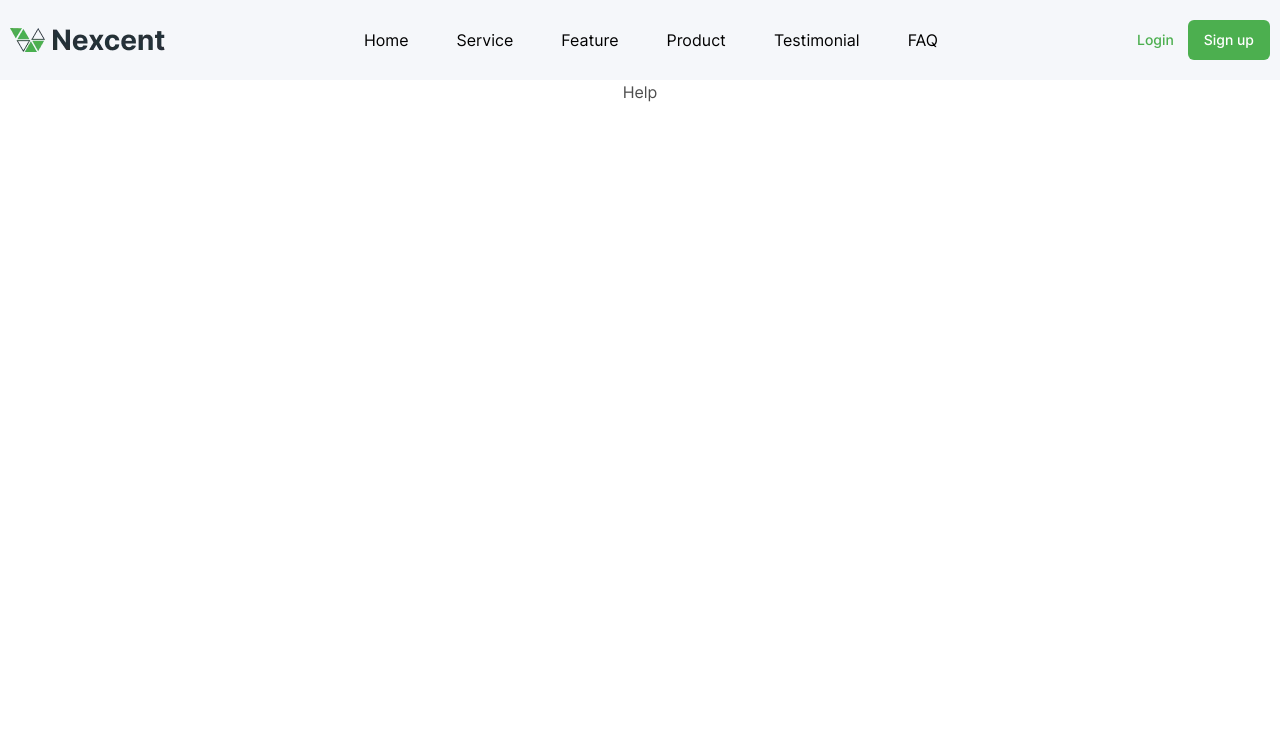
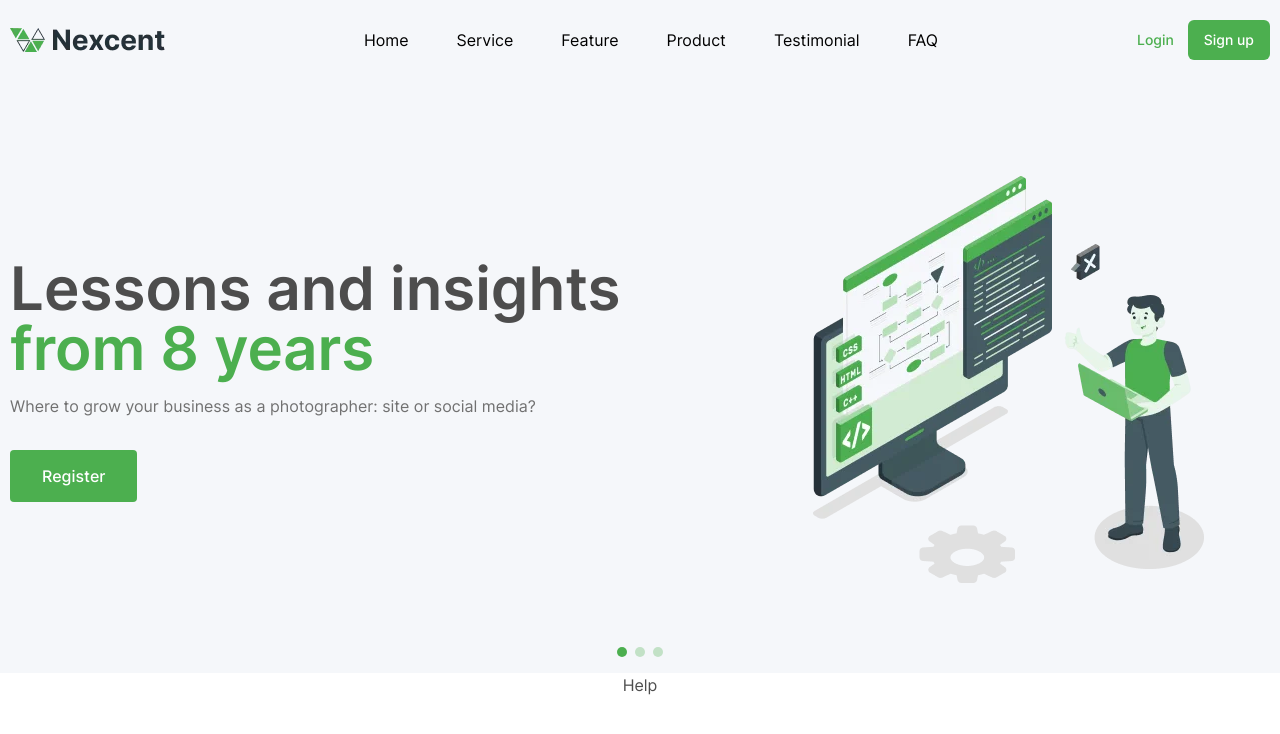
Before and after one commit to hhznmrnayeri/landingReact1, a React (Create React App) app: page / in a window 1280 px wide. Shown: the top 734 px of the page. Built offline with nearby package versions, Linux system fonts and the light colour scheme.

Commit message:
add main component to app

```diff
--- a/src/components/Header/Main.js
+++ b/src/components/Header/Main.js
@@ -2,6 +2,28 @@ import React from 'react'
 
 export default function Main() {
   return (
-    <div></div>
+    <>
+        <div className="container pb-4">
+            <div className='grid w-full items-center grid-cols-1 lg:grid-cols-12 gap-1 mt-12 lg:mt-24 xs:mb-16'>
+                {/* content box */}
+                <div className='flex flex-col items-start col-span-1 lg:col-span-8 xl:col-span-7'>
+                    {/* header title */}
+                    <h1 className='font-interSemibold text-4xl md:text-6xl text-start'>Lessons and insights<br /><span className='text-primary'>from 8 years</span></h1>
+                    <p className='text-neutral-gray mt-4 mb-8 text-justify'>Where to grow your business as a photographer: site or social media?</p>
+                    <button className='text-white bg-primary font-interMedium rounded text-xs sm:text-base p-2 sm:py-3.5 sm:px-8'>Register</button>
+                </div>
+                {/* img box */}
+                <div className='bg-header col-span-1 lg:col-span-4 xl:col-span-5 h-[407px]  bg-no-repeat hidden xs:block lg:hidden xl:block object-cover mx-auto w-full bg-center'></div>
+            </div>
+            {/* navigation wrapper */}
+            <div className='flex-center gap-2 mt-4'>
+                <span className='rounded-full w-2.5 h-2.5 bg-primary'></span>
+                <span className='rounded-full w-2.5 h-2.5 bg-primary opacity-30'></span>
+                <span className='rounded-full w-2.5 h-2.5 bg-primary opacity-30'></span>
+            </div>
+        </div>
+        {/* main wrapper */}
+
+    </>
   )
 }
--- a/tailwind.config.js
+++ b/tailwind.config.js
@@ -34,7 +34,7 @@ module.exports = {
         },
       },
       backgroundImage:{
-        "logo":"url(../public/logo192.png)",
+        "header":"url(../public/images/header.webp)",
         // "header-representation":"linear-gradient(0deg, rgba(0, 0, 0, 0.55) 0%, rgba(0, 0, 0, 0.55) 100%), linear-gradient(0deg, rgba(33, 64, 43, 0.50) 0%, rgba(33, 64, 43, 0.50) 100%), url(../images/representation/header.jpg)",
       },
       fontFamily:{
```
